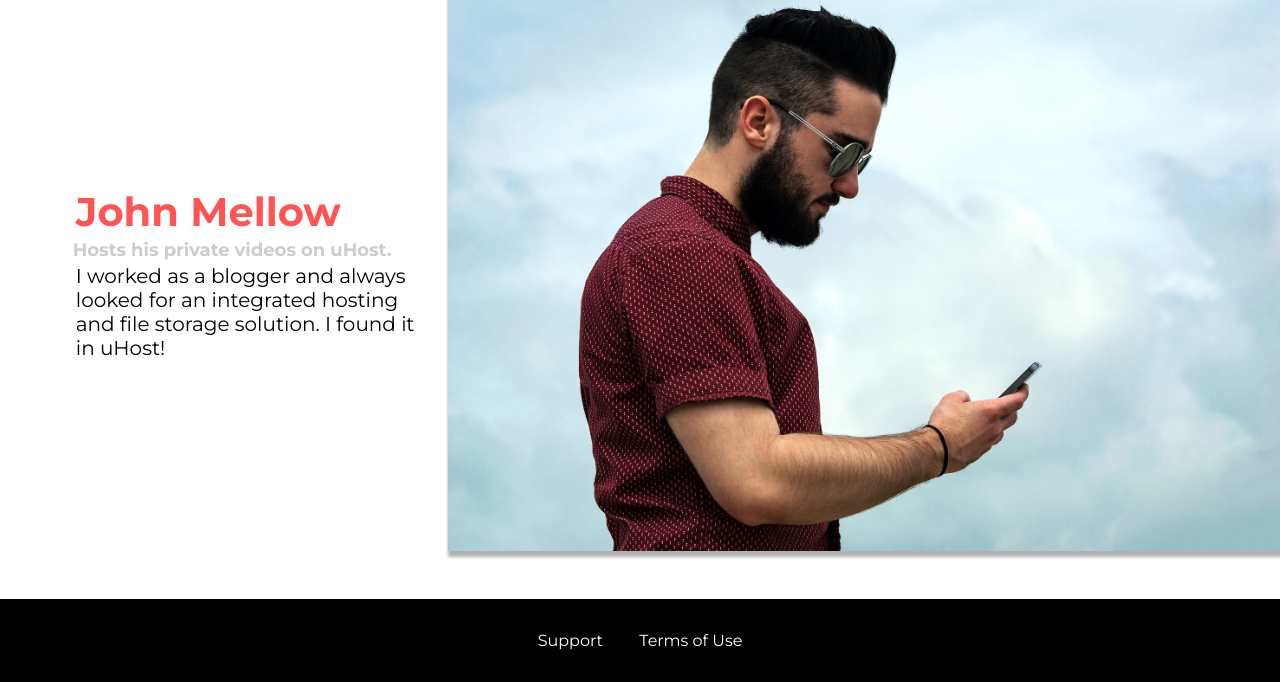
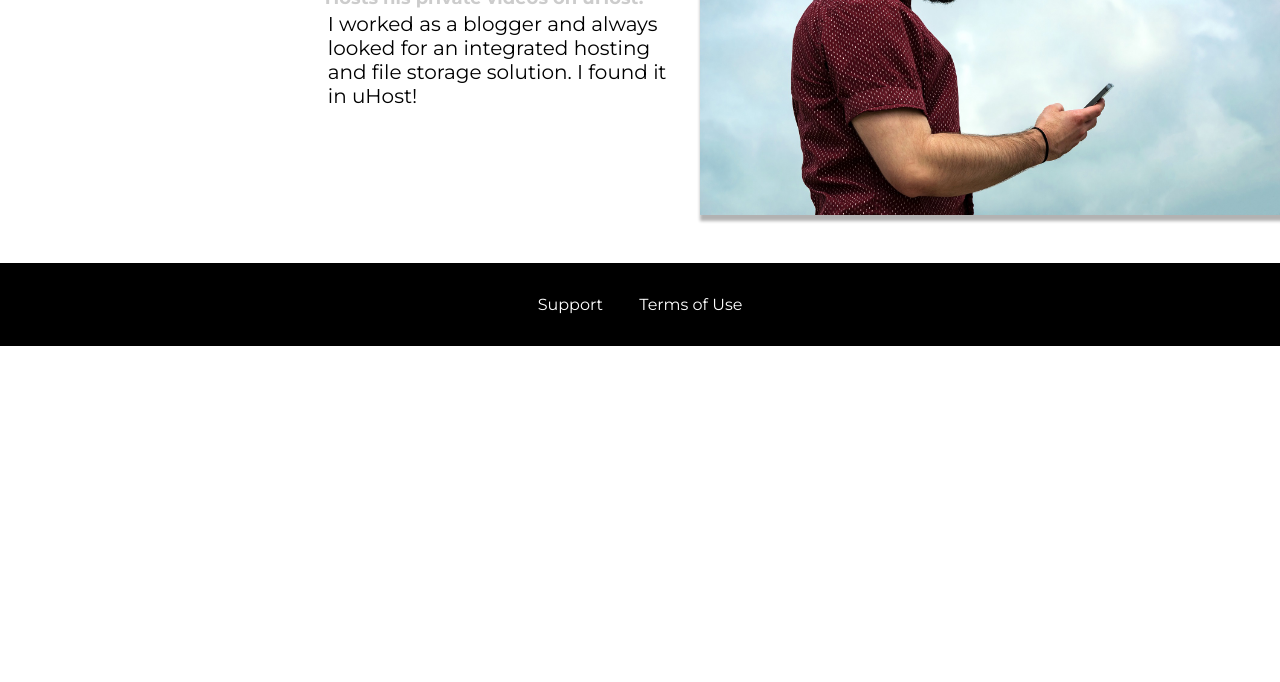
Before and after one commit to dgalmeida/css-complete-guide-udemy, a plain HTML site: page customers/index.html in a window 1280 px wide. Shown: the part 702-1384 px from the top of the page. After the commit the page ends 1048 px from the top, so only its background shows below. Drawn offline with Linux system fonts and the light colour scheme.

Commit message:
lesson 108 css

```diff
--- a/customers/customers.css
+++ b/customers/customers.css
@@ -14,6 +14,7 @@
 
 .testimonial__image-container {
     width: 65%;
+    max-width: 580px;
     display: inline-block;
     vertical-align: middle;
     box-shadow: 3px 3px 3px 3px rgba(0, 0, 0, 0.3);
```
Lines whose indentation alone changed are shown as unchanged.
